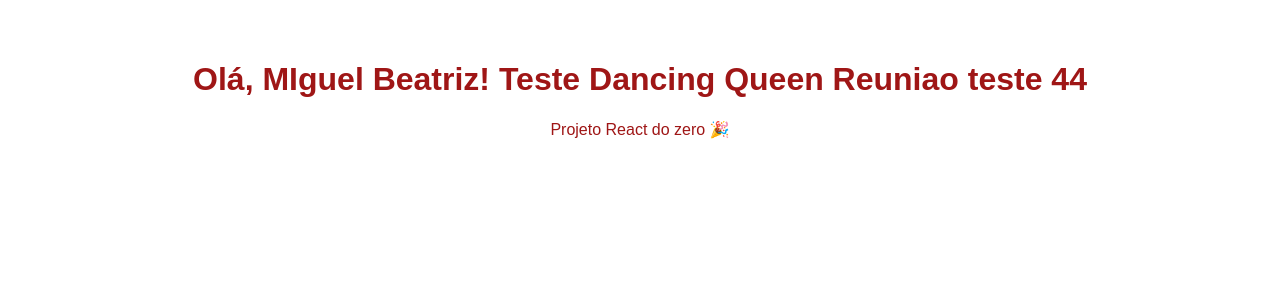
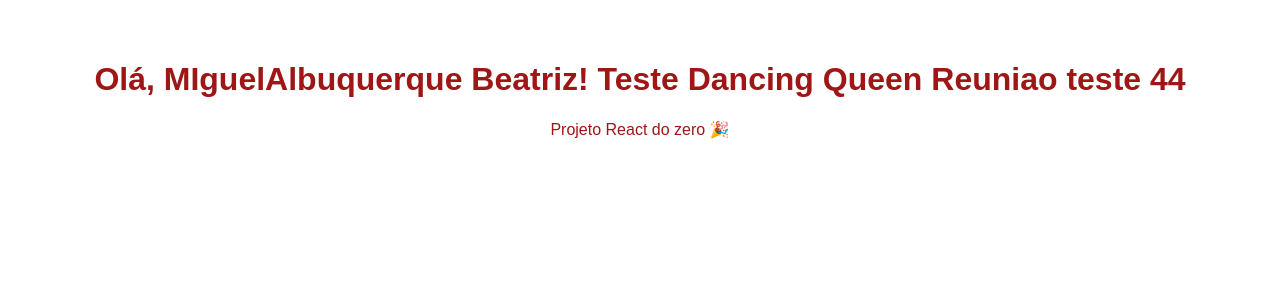
Before and after one commit to beatrizjnunes/projeto-teste2, a React (Create React App) app: page / in a window 1280 px wide. Shown: the top 300 px of the page. Built offline with nearby package versions, Linux system fonts and the light colour scheme.

Commit message:
Update App.js

```diff
--- a/src/App.js
+++ b/src/App.js
@@ -3,7 +3,7 @@
 function App() {
   return (
     <div className="App">
-      <h1>Olá, MIguel Beatriz! Teste Dancing Queen Reuniao teste  44</h1>
+      <h1>Olá, MIguelAlbuquerque Beatriz! Teste Dancing Queen Reuniao teste  44</h1>
       <p>Projeto React do zero 🎉</p>
     </div>
   );
```
